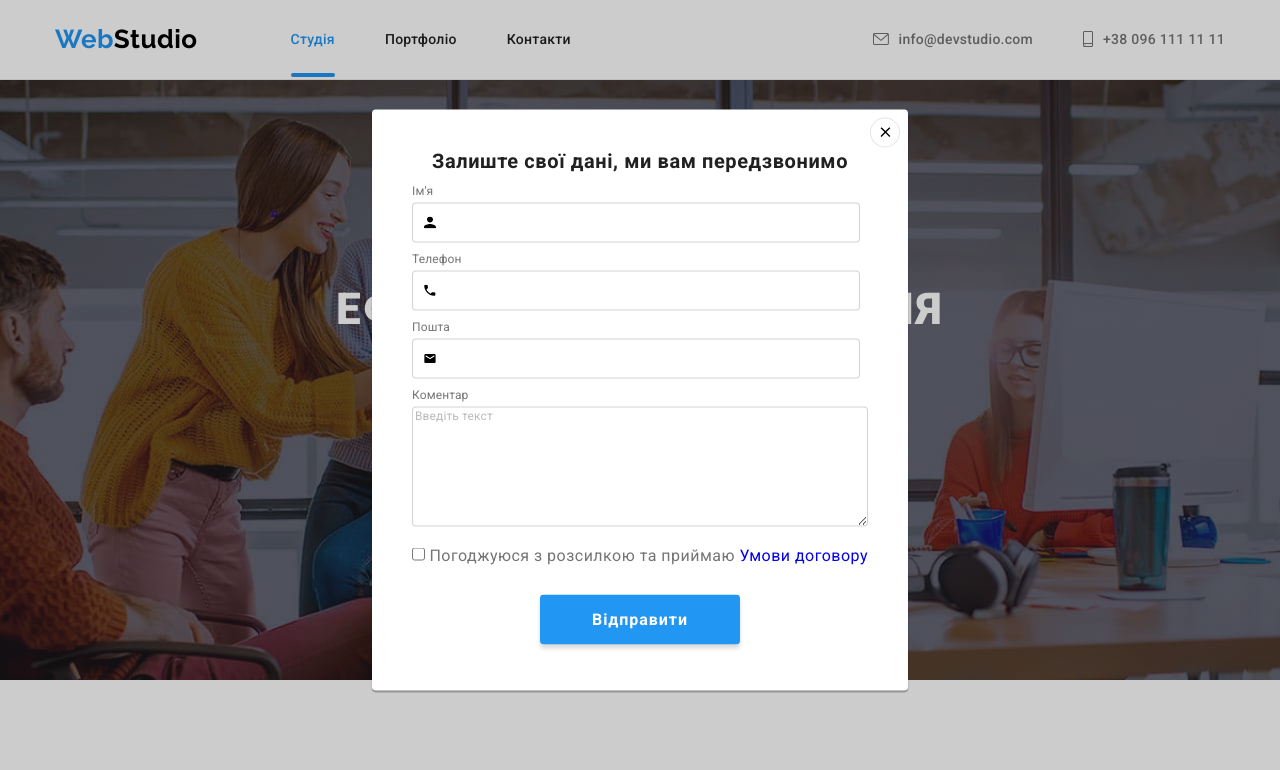
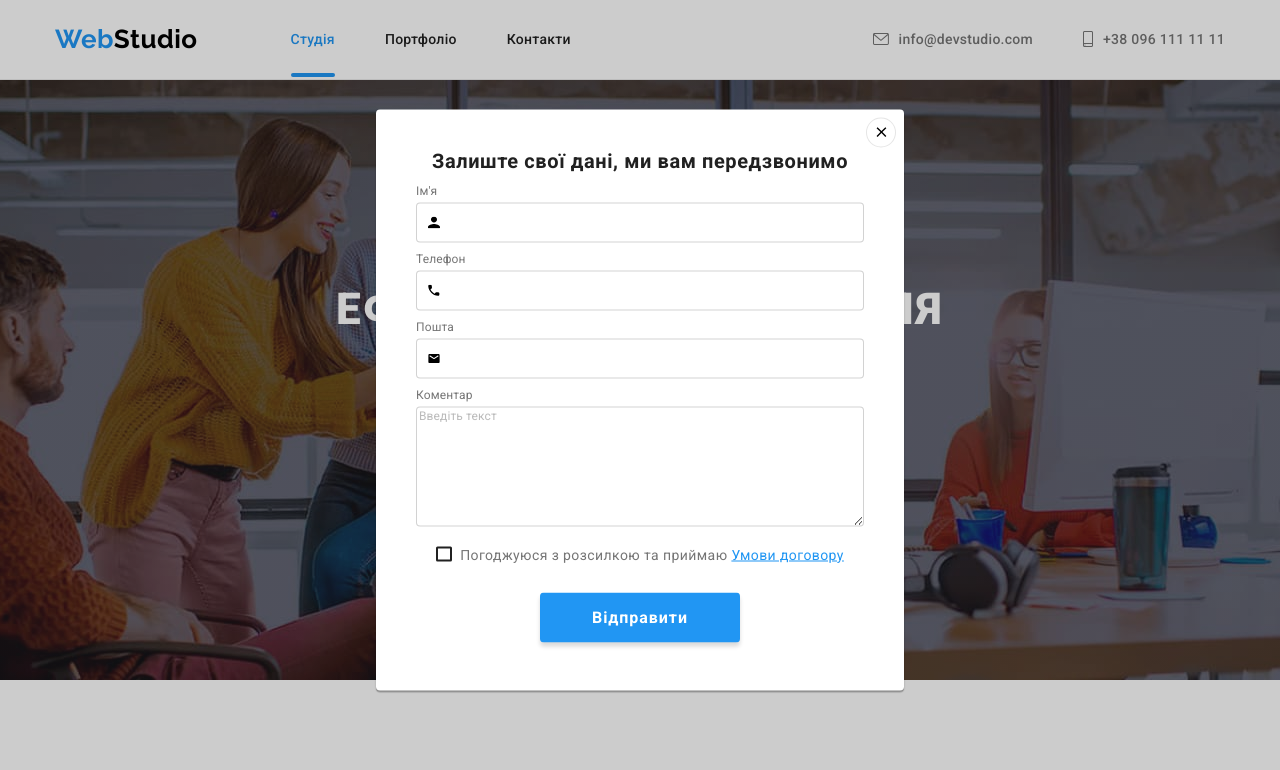
Before and after one commit to bavariya/goit-markup-hw-06, a plain HTML site: page index.html in a window 1280 px wide. Both pictures are taken after a click on the button "Замовити послугу". Shown: the top 770 px of the page. Drawn offline with nearby package versions, Linux system fonts and the light colour scheme.

Commit message:
готово

```diff
--- a/css/styles.css
+++ b/css/styles.css
@@ -271,12 +271,14 @@ header {
   background-color: inherit;
   border-radius: 50%;
   border: 1px solid rgba(0, 0, 0, 0.1);
+  transition: 250ms cubic-bezier(0.4, 0, 0.2, 1);
 }
 
 .close-button:hover,
 .close-button:focus {
   fill: var(--color-hover);
   border-color: var(--color-hover);
+  cursor: pointer;
 }
 
 .icon-close {
@@ -302,19 +304,16 @@ header {
 .form-field {
   display: flex;
   flex-direction: column;
-
   align-items: start;
-
-
 }
 
 .form-field input {
-
   padding-left: 40px;
   width: 448px;
   height: 40px;
   border: 1px solid rgba(33, 33, 33, 0.2);
   border-radius: 4px;
+  transition: 250ms cubic-bezier(0.4, 0, 0.2, 1);
 }
 
 .form-field textarea {
@@ -323,6 +322,7 @@ header {
   margin-bottom: 20px;
   border: 1px solid rgba(33, 33, 33, 0.2);
   border-radius: 4px;
+  transition: 250ms cubic-bezier(0.4, 0, 0.2, 1);
 }
 
 .form-field label {
@@ -352,6 +352,10 @@ header {
   top: 50%;
   left: 12px;
   transform: translateY(-50%);
+}
+
+.form-field input:focus~.icon-field {
+  fill: var(--color-hover);
 
 }
 
@@ -368,6 +372,77 @@ header {
   letter-spacing: 0.06em;
   color: var(--white-color);
   border-color: transparent;
+  transition: 250ms cubic-bezier(0.4, 0, 0.2, 1);
+}
+
+
+.submit-button:focus,
+.submit-button:hover {
+  background-color: #188ce8;
+  cursor: pointer;
+}
+
+.form-agree {
+  margin-left: auto;
+  margin-right: auto;
+  font-weight: 400;
+  font-size: 14px;
+  line-height: 1.17;
+  letter-spacing: 0.03em;
+  color: #757575;
+}
+
+.form-agree a {
+  color: var(--color-hover);
+  text-decoration: underline;
+}
+
+.form-agree input {
+  -webkit-appearance: none;
+  -moz-appearance: none;
+  appearance: none;
+  position: absolute;
+}
+
+.form-agree label {
+  display: flex;
+  align-items: center;
+  justify-content: center;
+}
+
+.form-field input:focus,
+.form-field textarea:focus {
+  outline: none;
+  border-color: var(--color-hover);
+}
+
+.icon-agree {
+  display: flex;
+  justify-content: center;
+  align-items: center;
+  margin-right: 8px;
+  width: 16px;
+  height: 15px;
+  border: 2px solid #212121;
+  border-radius: 1.5px;
+  transition: 250ms cubic-bezier(0.4, 0, 0.2, 1);
+}
+
+.form-agree label:focus,
+.form-agree label:hover .icon-agree{
+  border-color: #188ce8;
+}
+
+.form-agree label:focus,
+.form-agree label:hover {
+  border-color: #188ce8;
+  cursor: pointer;
+}
+
+.form-agree input:checked~.icon-agree {
+  background-color: #188ce8;
+  border-color: #188ce8;
+
 }
 
 .button-portf {
@@ -447,7 +522,6 @@ header {
   justify-content: center;
   align-items: center;
   margin-bottom: 30px;
-
   height: 120px;
 }
 
@@ -796,6 +870,13 @@ footer a {
   display: inline-block;
   align-items: center;
   text-align: center;
+  transition: 250ms cubic-bezier(0.4, 0, 0.2, 1);
+}
+
+.subs-button:focus,
+.subs-button:hover {
+  background-color: #188ce8;
+  cursor: pointer;
 }
 
 .subs-group {
--- a/index.html
+++ b/index.html
@@ -5,7 +5,7 @@
   <meta charset="UTF-8" />
   <meta http-equiv="X-UA-Compatible" content="IE=edge" />
   <meta name="viewport" content="width=device-width, initial-scale=1.0" />
-  <title>homework-05</title>
+  <title>homework-06</title>
   <link rel="preconnect" href="https://fonts.googleapis.com" />
   <link rel="preconnect" href="https://fonts.gstatic.com" crossorigin />
   <link href="https://fonts.googleapis.com/css2?family=Raleway:wght@700&family=Roboto:wght@400;500;700;900&display=swap"
@@ -92,10 +92,16 @@
                 <label for="comment">Коментар</label>
                 <textarea name="comment" id="comment" rows="10" placeholder="Введіть текст"></textarea>
               </div>
-              <div class="">
-                <input type="checkbox" name="agreement" id="agreement">
-                <label for="agreement">Погоджуюся з розсилкою та приймаю </label>
-                <a href="#">Умови договору</a>
+              <div class="form-agree">
+                <label for="agreement">
+                  <input type="checkbox" name="agreement" id="agreement">
+                  <span class="icon-agree">
+                    <svg width="16" height="15">
+                      <use href="./images/svg/icons.svg#icon-check"></use>
+                    </svg>
+                  </span>
+                  <span>Погоджуюся з розсилкою та приймаю <a href="#">Умови договору</a></span>
+                </label>
               </div>
               <button type="submit" class="submit-button">Відправити</button>
             </form>
```
Also changed, not shown: portfolio.html (+30 -48 lines), .prettierrc.json, 1 other file.
